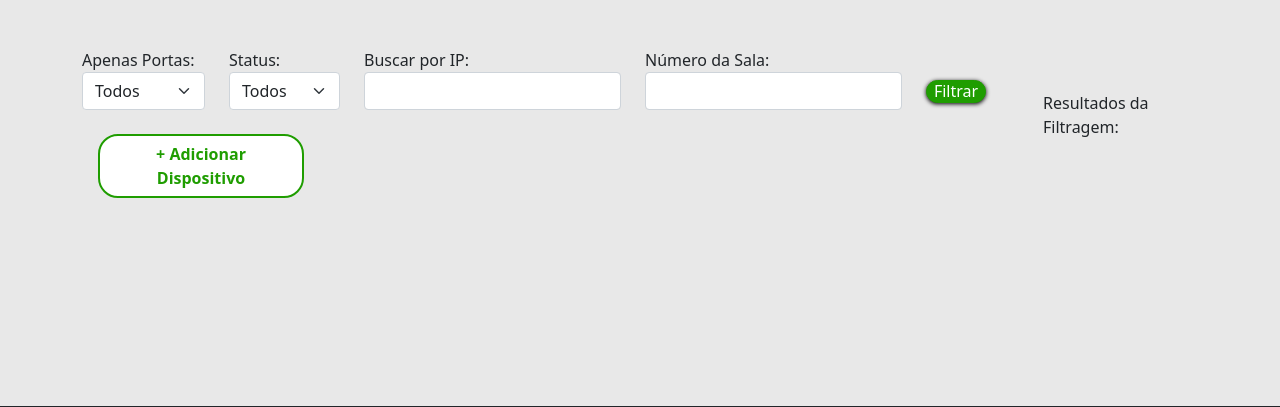
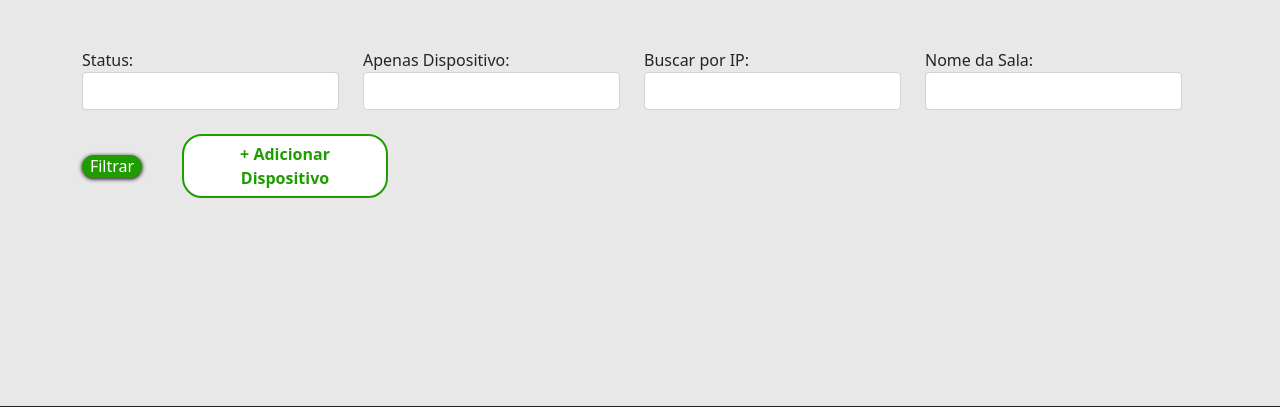
Before and after one commit to NickZ-z/SAiot, a Django app: page / in a window 1280 px wide. Shown: the part 146-553 px from the top of the page. Run offline with Django 4.2, Linux system fonts and the light colour scheme; the visitor is signed in with stand-in values (Sample User, id 1); data that the repository does not hold is empty.

Commit message:
corrigido o bug do carrosel infinito e finalizei a filtragem

```diff
--- a/door_device/templates/index.html
+++ b/door_device/templates/index.html
@@ -22,19 +22,12 @@ SUAP - Sistema administrativo da Internet das Coisas
     <form id="filter-form" method="get">
         <div class="row ps-auto">
             <div class="col-md-auto mb-2">
-                <label for="port-filter">Apenas Portas:</label>
-                <select id="port-filter" name="port_filter" class="form-select">
-                    <option value="">Todos</option>
-                    <option value="Aberto">Sim</option>
-                    <option value="Fechado">nenhuma</option>
-                </select>
+                <label for="status-filter">Status:</label>
+                <input type="text" id="room-filter" name="room_filter" class="form-control">
             </div>
             <div class="col-md-auto mb-2">
-                <label for="status-filter">Status:</label>
-                <select id="status-filter" name="status_filter" class="form-select">
-                    <option value="">Todos</option>
-                    <option value="Aberto">Aberto</option>
-                    <option value="Fechado">fechado</option>
+                <label for="port-filter">Apenas Dispositivo:</label>
+                <input type="text" id="room-filter" name="room_filter" class="form-control">
                 </select>
             </div>
             <div class="col-md-auto mb-2">
@@ -42,7 +35,7 @@ SUAP - Sistema administrativo da Internet das Coisas
                 <input type="text" id="ip-filter" name="ip_filter" class="form-control">
             </div>
             <div class="col-md-auto mb-2">
-                <label for="room-filter">Número da Sala:</label>
+                <label for="room-filter">Nome da Sala:</label>
                 <input type="text" id="room-filter" name="room_filter" class="form-control">
             </div>
             <div class="col-md-auto d-flex align-items-center justify-content-center pt-2 ">
@@ -57,13 +50,6 @@ SUAP - Sistema administrativo da Internet das Coisas
         </div>
     </form>
 
- <!-- teste de filtragem -->
-    <div>
-        <p>Resultados da Filtragem:</p>
-        {% for device in devices %}
-            <p>Porta: {{ device.number_door }}, Sala: {{ device.name }}, IP: {{ device.id }}, Status: {{ device.status }}</p>
-        {% endfor %}
-    </div>
 
 </div>
 
@@ -93,12 +79,17 @@ SUAP - Sistema administrativo da Internet das Coisas
                         <div class="d-flex justify-content-between">
                             <div class="funcao"><b>Status:</b></div>
                             {% if device.status == 'aberta'%}
-                            <div class="porta"><p style="color: rgb(0, 255, 72);" >Aberta</p></div>
+                            <div class="porta">
+                                <p style="color: rgb(0, 255, 72);">Aberta</p>
+                            </div>
                             {% elif device.status == 'fechada'%}
-                            <div class="porta"><p style="color: rgb(255, 0, 0);" >Fechada</p></div>
+                            <div class="porta">
+                                <p style="color: rgb(255, 0, 0);">Fechada</p>
+                            </div>
                             {%endif%}
                         </div>
-                        <div id="divItem{{device.id}}" style="background-color: red; color: white; border-radius: 2px; display: none;">
+                        <div id="divItem{{device.id}}"
+                            style="background-color: red; color: white; border-radius: 2px; display: none;">
                             Error
                         </div>
 
@@ -107,23 +98,25 @@ SUAP - Sistema administrativo da Internet das Coisas
                 <ul class="nav nav-pills card-footer justify-content-between">
                     <li class="nav-item">
                         {% if device.status == 'fechada' %}
-                        <a data-item-id="{{ device.id }}" id="meu-botao" class="btn btn-success btn-sm btn-abrir" type="button" data-toggle="tooltip" data-placement="top" title="Abrir">
+                        <a data-item-id="{{ device.id }}" id="meu-botao" class="btn btn-success btn-sm btn-abrir"
+                            type="button" data-toggle="tooltip" data-placement="top" title="Abrir">
                             <i class="fa fa-edit"></i> Abrir Porta
                         </a>
                         {% elif device.status == 'aberta' %}
-                            <a data-item-id="{{ device.id }}" id="meu-botao" class="btn btn-danger btn-sm btn-deletar" type="button" data-toggle="tooltip" data-placement="top" title="Fechar">
+                        <a data-item-id="{{ device.id }}" id="meu-botao" class="btn btn-danger btn-sm btn-deletar"
+                            type="button" data-toggle="tooltip" data-placement="top" title="Fechar">
                             <i class="fa fa-trash"></i> Fechar Porta
                         </a>
                         {%endif%}
                     </li>
                     <li class="nav-item">
-                        <a href="{% url 'edit_door' device.id %}" class="btn btn-primary btn-sm btn-editar" type="button"
-                            data-toggle="tooltip" data-placement="top" title="Editar">
+                        <a href="{% url 'edit_door' device.id %}" class="btn btn-primary btn-sm btn-editar"
+                            type="button" data-toggle="tooltip" data-placement="top" title="Editar">
                             <i class="fa fa-table"></i> Editar
                         </a>
                     </li>
                     <li class="nav-item">
-                        <a class="btn btn-danger btn-sm btn-deletar" href="{% url 'deletar_device' device.id %}" >
+                        <a class="btn btn-danger btn-sm btn-deletar" href="{% url 'deletar_device' device.id %}">
                             <i class="fa fa-trash"></i> Deletar
                         </a>
                         {% if fail == True %}
--- a/templates/base.html
+++ b/templates/base.html
@@ -140,7 +140,7 @@
     <script>
         $(document).ready(function () {
             $('.owl-carousel').owlCarousel({
-                loop: true,
+                loop: false,
                 margin: 10,
                 dots: false,
                 nav: true,
```
Lines whose indentation alone changed are shown as unchanged.
